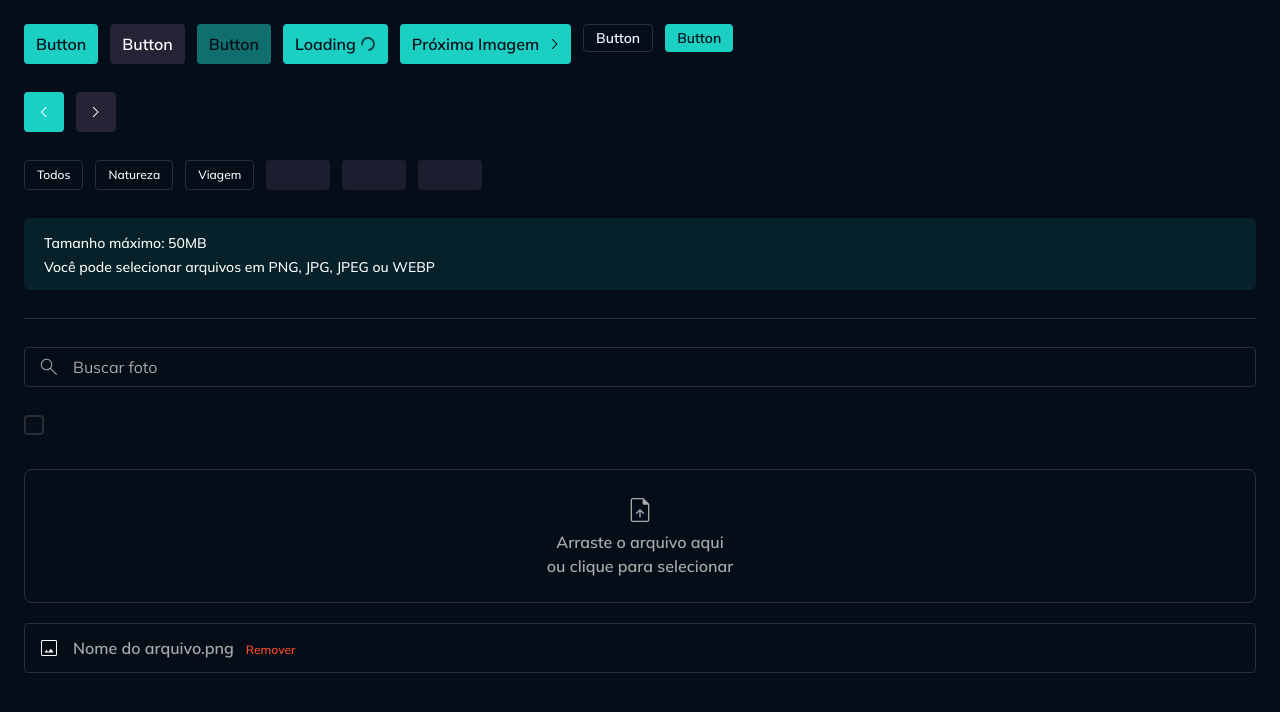
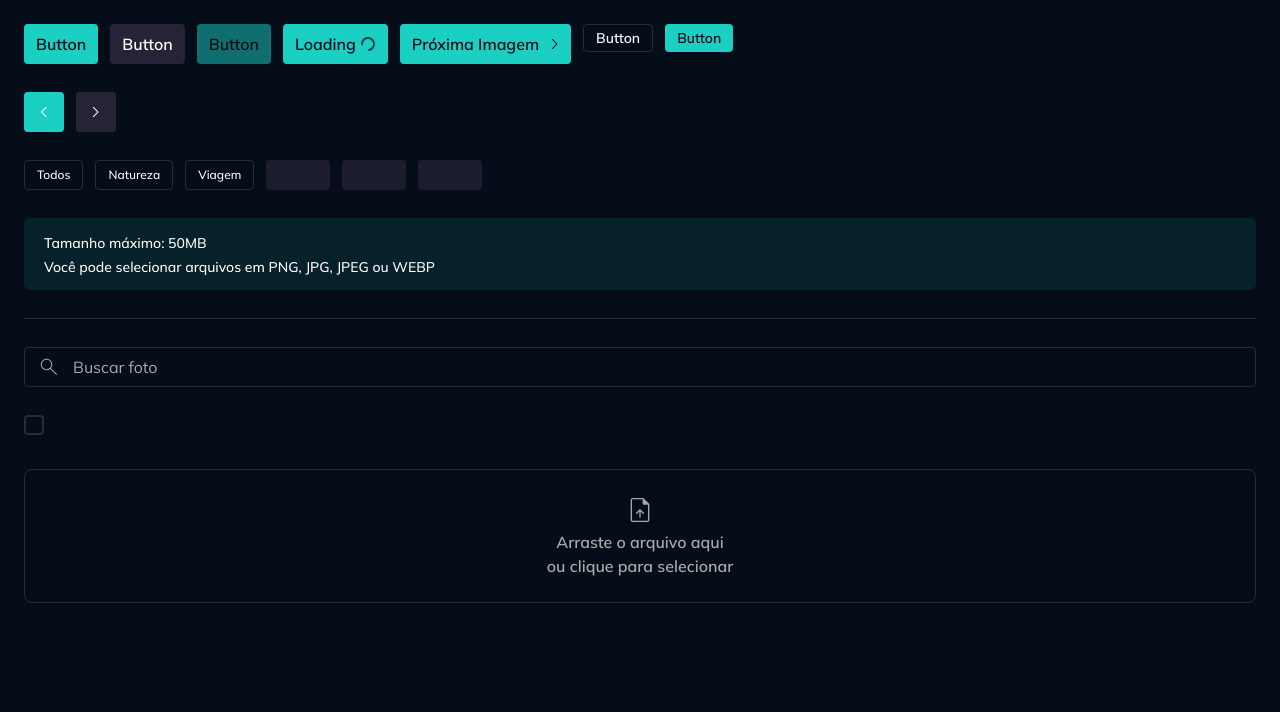
Before and after one commit to gustavobanares/Gallery-Plus, a React (Vite) app: page / in a window 1280 px wide. Shown: the top 712 px of the page. Built offline with nearby package versions, Linux system fonts and the light colour scheme.

Commit message:
feat: update InputSingleFile component to integrate react-hook-form and enhance file handling

```diff
--- a/src/App.tsx
+++ b/src/App.tsx
@@ -1,16 +1,19 @@
-import Button from "./components/button";
-import ButtonIcon from "./components/button-icon";
-import ChevronLeftIcon from "./assets/icons/chevron-left.svg?react";
-import ChevronRightIcon from "./assets/icons/chevron-right.svg?react";
-import Badge from "./components/badge";
-import Alert from "./components/alert";
-import Divider from "./components/divider";
-import InputText from "./components/input-text";
-import SearchIcon from "./assets/icons/search.svg?react";
-import InputCheckbox from "./components/input-checkbox";
-import InputSingleFile from "./components/input-single-file";
+import Button from './components/button'
+import ButtonIcon from './components/button-icon'
+import ChevronLeftIcon from './assets/icons/chevron-left.svg?react'
+import ChevronRightIcon from './assets/icons/chevron-right.svg?react'
+import Badge from './components/badge'
+import Alert from './components/alert'
+import Divider from './components/divider'
+import InputText from './components/input-text'
+import SearchIcon from './assets/icons/search.svg?react'
+import InputCheckbox from './components/input-checkbox'
+import InputSingleFile from './components/input-single-file'
+import { useForm } from 'react-hook-form'
 
 export default function App() {
+  const form = useForm()
+
   return (
     <div className="grid gap-7 p-6">
       <div className="flex gap-3">
@@ -54,7 +57,7 @@ export default function App() {
       </div>
 
       <div>
-				<InputText  icon={SearchIcon} placeholder="Buscar foto"/>
+        <InputText icon={SearchIcon} placeholder="Buscar foto" />
       </div>
 
       <div>
@@ -62,8 +65,8 @@ export default function App() {
       </div>
 
       <div>
-				<InputSingleFile />
+        <InputSingleFile form={form} {...form.register('file')} />
       </div>
     </div>
-	);
+  )
 }
--- a/src/components/input-single-file.tsx
+++ b/src/components/input-single-file.tsx
@@ -1,54 +1,74 @@
-import {type VariantProps, tv } from "tailwind-variants";
-import Icon from "./icon";
-import Text, { textVariants } from "./text";
-import UpdateFileIcon from "../assets/icons/upload-file.svg?react";
-import FileImageIcon from "../assets/icons/image.svg?react";
-import type React from "react";
+import { type VariantProps, tv } from 'tailwind-variants'
+import Icon from './icon'
+import Text, { textVariants } from './text'
+import UpdateFileIcon from '../assets/icons/upload-file.svg?react'
+import FileImageIcon from '../assets/icons/image.svg?react'
+import React from 'react'
+import { useWatch } from 'react-hook-form'
 
 export const inputSingleFileVariants = tv({
-    base:
-    `
+  base: `
     flex flex-col items-center justify-center w-full
     border border-solid border-border-primary
     group-hover:border-border-active
     rounded-lg gap-1 transition
     `,
-    variants:{
-        size:{
-            md: 'px-5 py-6'
-        }
+  variants: {
+    size: {
+      md: 'px-5 py-6',
     },
-    defaultVariants:{
-        size: 'md'
-    }
+  },
+  defaultVariants: {
+    size: 'md',
+  },
 })
 
 export const inputSingleFileIconVariants = tv({
-    base:
-    `
+  base: `
    fill-placeholder
     `,
-    variants:{
-        size:{
-            md: 'w-8 h-8'
-        }
+  variants: {
+    size: {
+      md: 'w-8 h-8',
     },
-    defaultVariants:{
-        size: 'md'
-    }
+  },
+  defaultVariants: {
+    size: 'md',
+  },
 })
 
-interface InputSingleFileProps extends VariantProps<typeof inputSingleFileVariants>, Omit<React.ComponentProps<"input">, "size"> {
+interface InputSingleFileProps
+  extends
+    VariantProps<typeof inputSingleFileVariants>,
+    Omit<React.ComponentProps<'input'>, 'size'> {
+  // eslint-disable-next-line @typescript-eslint/no-explicit-any
+  form: any
   error?: React.ReactNode
 }
 
-export default function InputSingleFile({size, error}: InputSingleFileProps) {
+export default function InputSingleFile({ size, error, form, ...props }: InputSingleFileProps) {
+  const formValues = useWatch({ control: form.control })
+  const name = props.name || ''
+  const formFile: File = React.useMemo(() => formValues[name]?.[0], [formValues, name])
+
+  const handleRemoveFile = () => {
+    if (name && form.setValue) {
+      form.setValue(name, null)
+    }
+  }
+
   return (
     <div>
+      {!formFile ? (
+        <>
           <div className="w-full relative group cursor-pointer">
-                <input type="file" className={`absolute top-0 right-0 w-full h-full opacity-0 cursor-pointer`} />
-                <div className={inputSingleFileVariants({size})}>
-                    <Icon svg={UpdateFileIcon} className={inputSingleFileIconVariants({size})} />
+            <input
+              type="file"
+              className="absolute top-0 right-0 w-full h-full opacity-0 cursor-pointer"
+              {...props}
+            />
+            <div className={inputSingleFileVariants({ size })}>
+              <Icon svg={UpdateFileIcon} className={inputSingleFileIconVariants({ size })} />
               <Text variant="label-medium" className="text-placeholder text-center">
                 Arraste o arquivo aqui
                 <br />
@@ -56,29 +76,36 @@ export default function InputSingleFile({size, error}: InputSingleFileProps) {
               </Text>
             </div>
           </div>
-            {error && <Text variant="label-small" className="text-accent-red">
+          {error && (
+            <Text variant="label-small" className="text-accent-red">
               {error}
-            </Text>}
-
-            <div className="flex gap-3 items-center
-            border border-solid border-border-primary mt-5
-            p-3 rounded
-            ">
-                <Icon svg={FileImageIcon} className="fill-white w-6 h-6"/>
+            </Text>
+          )}
+        </>
+      ) : (
+        <div className="flex gap-3 items-center border border-solid border-border-primary mt-5 p-3 rounded">
+          <Icon svg={FileImageIcon} className="fill-white w-6 h-6" />
           <div className="flex flex-col">
             <div className="truncate max-w-80">
               <Text variant="label-medium" className="text-placeholder">
-                         Nome do arquivo.png
+                {formFile.name}
               </Text>
             </div>
           </div>
           <div>
-                    <button type="button" className={textVariants({variant: 'label-small', className:'text-accent-red cursor-pointer hover:underline'})}>
+            <button
+              type="button"
+              onClick={handleRemoveFile}
+              className={textVariants({
+                variant: 'label-small',
+                className: 'text-accent-red cursor-pointer hover:underline',
+              })}
+            >
               Remover
             </button>
           </div>
-
         </div>
+      )}
     </div>
   )
 }
```
Also changed, not shown: package.json (+7 -0 lines), 1 other file (tests, documents, lock files or other folders). Lines whose indentation alone changed are shown as unchanged.
